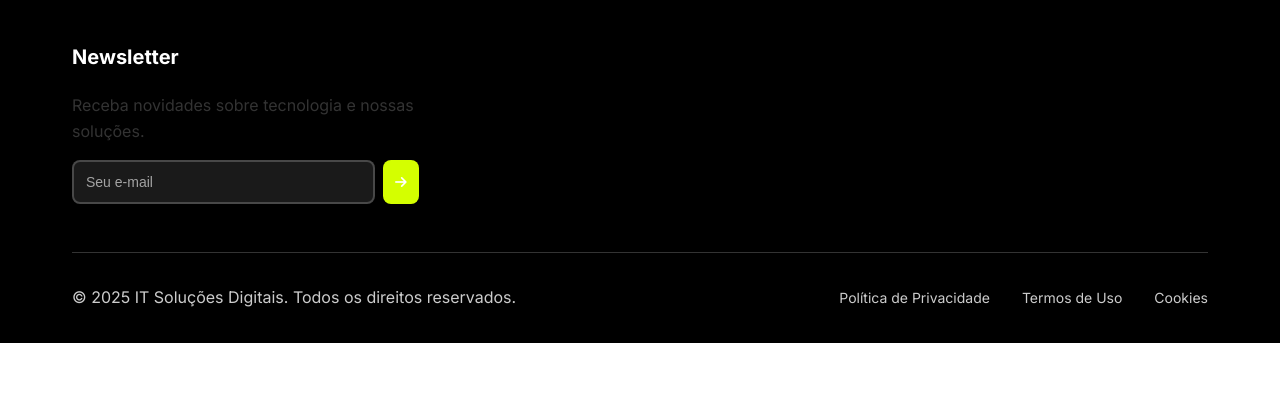
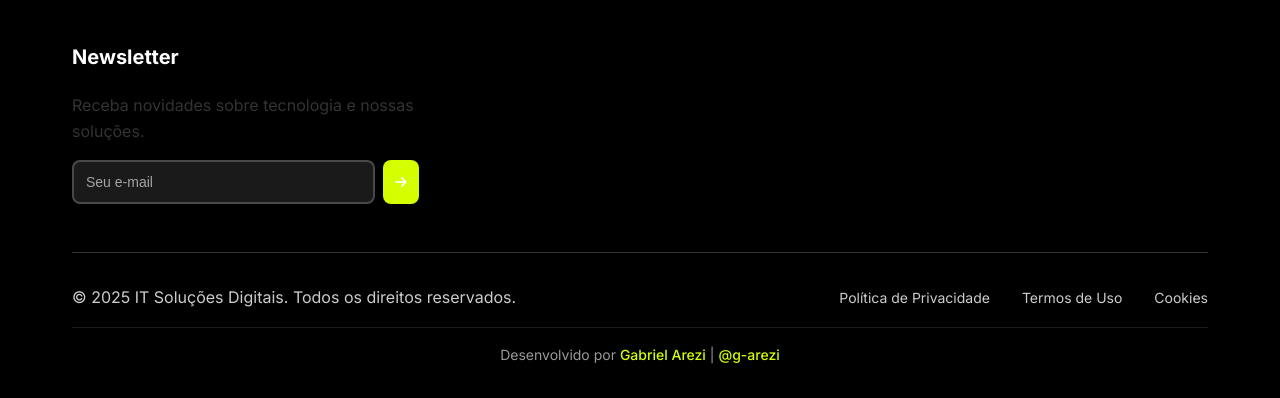
Before and after one commit to g-arezi/AgenciaIT, a plain HTML site: page index.html in a window 1280 px wide. Shown: the part 7791-8189 px from the top of the page. Before the commit the page ends 8134 px from the top, so only its background shows below. Drawn offline with nearby package versions, Linux system fonts and the light colour scheme.

Commit message:
feat: update project documentation and add developer information

```diff
--- a/assets/css/responsive.css
+++ b/assets/css/responsive.css
@@ -1,3 +1,16 @@
+/*
+    IT Soluções Digitais - Estilos Responsivos
+
+    Desenvolvido por: Gabriel Arezi
+    Portfolio: https://bit.ly/Gabriel-Arezi
+    GitHub: https://github.com/g-arezi
+
+    Media queries para design responsivo
+    Mobile-first approach
+
+    Copyright (c) 2025 Gabriel Arezi
+*/
+
 /* ===== RESPONSIVE STYLES ===== */
 
 /* Extra Small Devices (Phones, less than 576px) */
@@ -483,6 +496,16 @@
     .newsletter-form button {
         padding: 0.875rem;
     }
+
+    .footer-credits {
+        padding-top: 0.75rem;
+        margin-top: 0.75rem;
+    }
+
+    .footer-credits p {
+        font-size: 0.8rem;
+        line-height: 1.4;
+    }
 }
 
 /* Back to Top Responsive */
--- a/assets/css/style.css
+++ b/assets/css/style.css
@@ -1,3 +1,16 @@
+/*
+    IT Soluções Digitais - Estilos Principais
+
+    Desenvolvido por: Gabriel Arezi
+    Portfolio: https://bit.ly/Gabriel-Arezi
+    GitHub: https://github.com/g-arezi
+
+    CSS3 moderno com variáveis customizadas, Grid, Flexbox
+    Design responsivo mobile-first
+
+    Copyright (c) 2025 Gabriel Arezi
+*/
+
 /* ===== GLOBAL STYLES ===== */
 :root {
     /* Colors */
@@ -1323,6 +1336,31 @@ a {
     color: var(--primary-color);
 }
 
+.footer-credits {
+    border-top: 1px solid rgba(255, 255, 255, 0.1);
+    padding-top: 1rem;
+    margin-top: 1rem;
+    text-align: center;
+}
+
+.footer-credits p {
+    color: rgba(255, 255, 255, 0.6);
+    font-size: 0.875rem;
+    margin: 0;
+}
+
+.footer-credits a {
+    color: var(--primary-color);
+    text-decoration: none;
+    font-weight: var(--font-weight-medium);
+    transition: var(--transition-normal);
+}
+
+.footer-credits a:hover {
+    color: var(--primary-light);
+    text-decoration: underline;
+}
+
 /* ===== BACK TO TOP ===== */
 .back-to-top {
     position: fixed;
--- a/index.html
+++ b/index.html
@@ -1,4 +1,17 @@
 <!DOCTYPE html>
+<!--
+    IT Soluções Digitais - Website Portfólio
+
+    Desenvolvido por: Gabriel Arezi
+    Portfolio: https://bit.ly/Gabriel-Arezi
+    GitHub: https://github.com/g-arezi
+
+    Tecnologias: HTML5, CSS3, JavaScript ES6+
+    Template: Baseado no Fluxco da KitPro
+
+    Copyright (c) 2025 Gabriel Arezi
+    Licença MIT - Veja LICENSE para detalhes
+-->
 <html lang="pt-BR">
 <head>
     <meta charset="UTF-8">
@@ -751,6 +764,11 @@
                     <a href="#">Cookies</a>
                 </div>
             </div>
+
+            <div class="footer-credits">
+                <p>Desenvolvido por <a href="https://bit.ly/Gabriel-Arezi" target="_blank" rel="noopener noreferrer">Gabriel Arezi</a> |
+                <a href="https://github.com/g-arezi" target="_blank" rel="noopener noreferrer">@g-arezi</a></p>
+            </div>
         </div>
     </footer>
 
```
Also changed, not shown: assets/js/main.js (+17 -0 lines), 3 other files.
